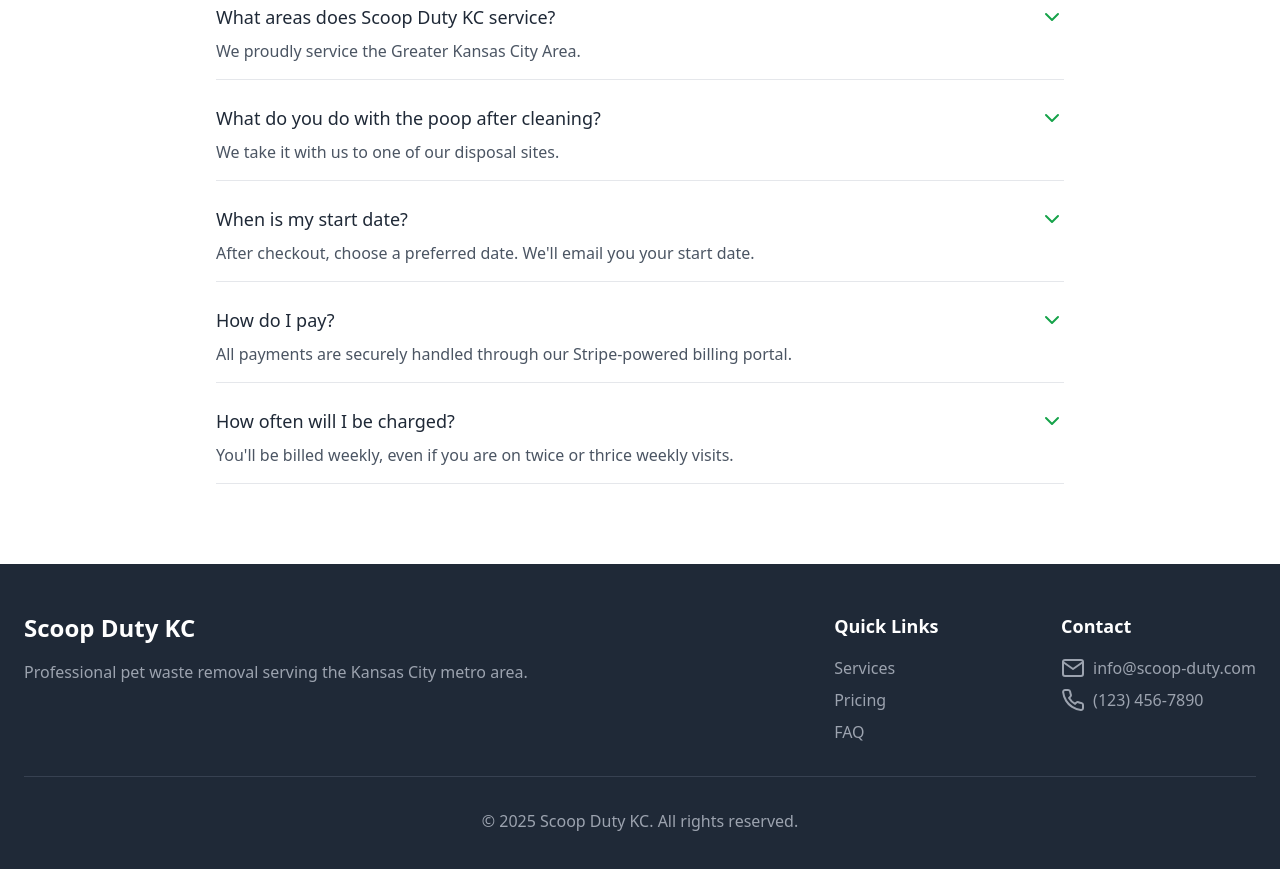
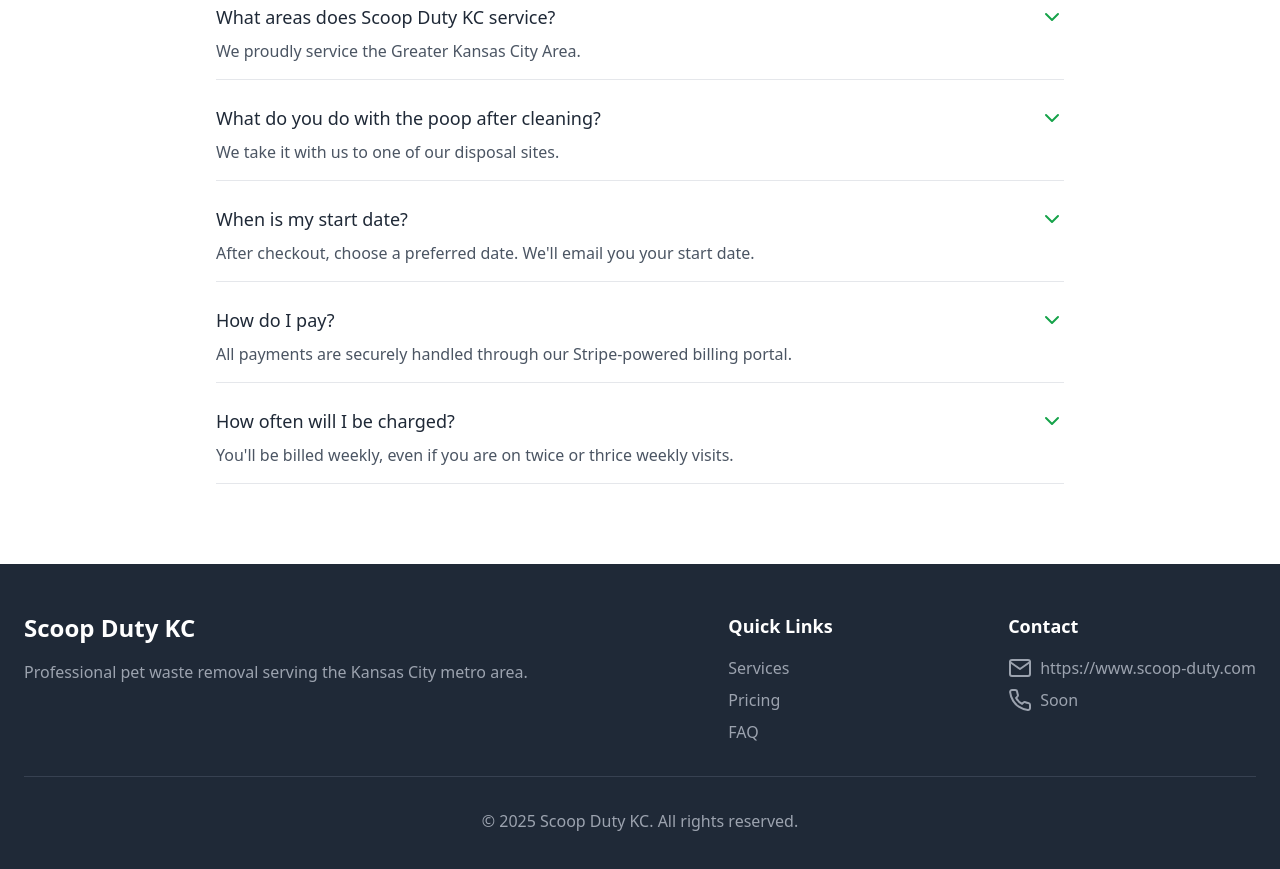
Before and after one commit to scoopdutykc/CodexScoop, a website: page index.html in a window 1280 px wide. Shown: the part 1835-2704 px from the top of the page. Drawn offline with nearby package versions, Linux system fonts and the light colour scheme; no server answers.

Commit message:
Update index.html

```diff
--- a/index.html
+++ b/index.html
@@ -271,8 +271,8 @@
           <div>
             <h4 class="text-lg font-semibold mb-4">Contact</h4>
             <ul class="space-y-2">
-              <li class="flex items-center text-gray-400"><i data-feather="mail" class="mr-2"></i> info@scoop-duty.com</li>
-              <li class="flex items-center text-gray-400"><i data-feather="phone" class="mr-2"></i> (123) 456-7890</li>
+              <li class="flex items-center text-gray-400"><i data-feather="mail" class="mr-2"></i> https://www.scoop-duty.com</li>
+              <li class="flex items-center text-gray-400"><i data-feather="phone" class="mr-2"></i> Soon</li>
             </ul>
           </div>
         </div>
```
